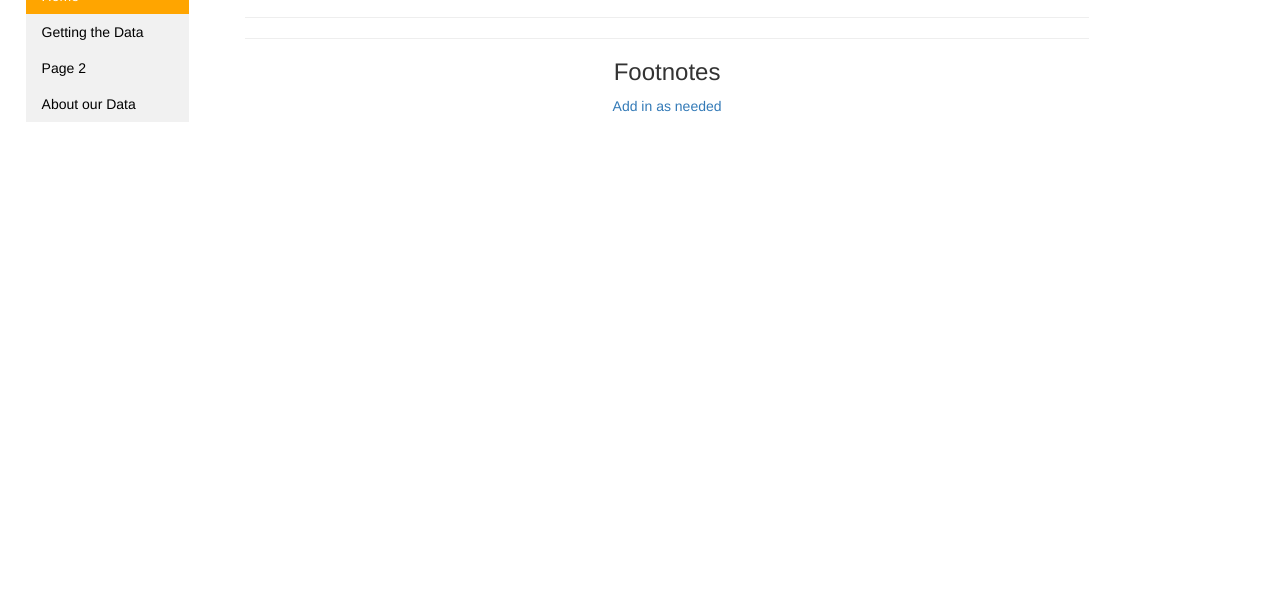
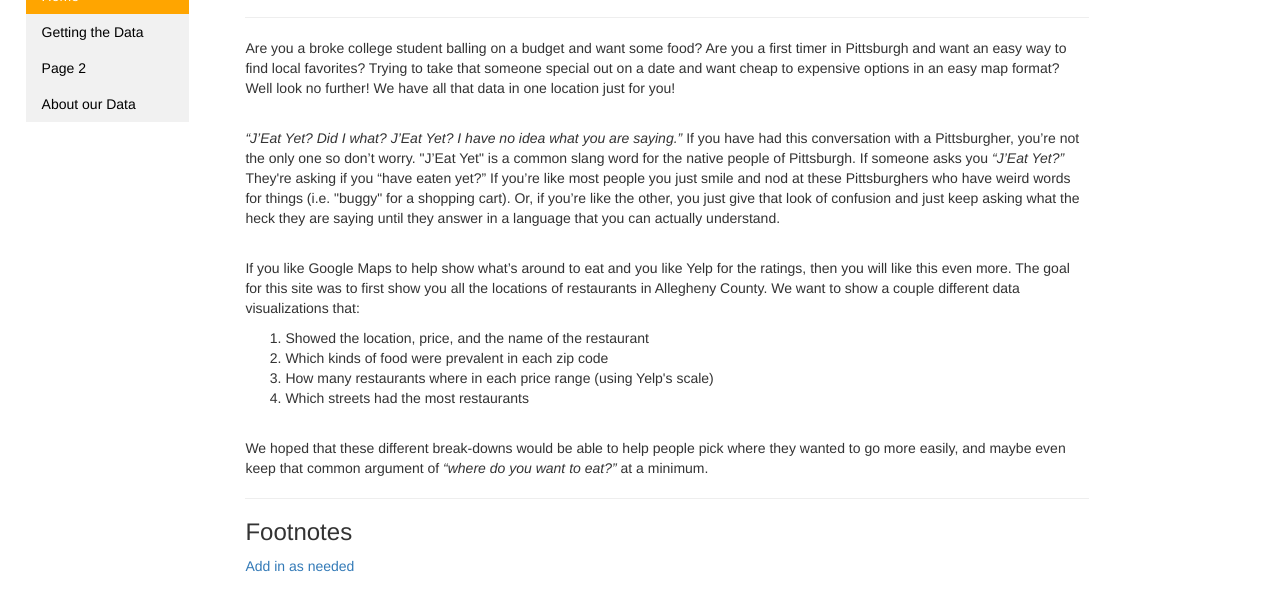
Before and after one commit to RamIyer1998/Pittsburgh-Yelp-Data, a plain HTML site: page index.html in a window 1280 px wide. Shown: the part 784-1380 px from the top of the page. Before the commit the page ends 920 px from the top, so only its background shows below. Drawn offline with nearby package versions, Linux system fonts and the light colour scheme.

Commit message:
Added Sarah's introduction with a few edits

```diff
--- a/index.html
+++ b/index.html
@@ -13,7 +13,7 @@
 
         // Loop through the buttons and add the active class to the current/clicked button
         for (var i = 0; i < btns.length; i++) {
-              btns[i].addEventListener("click", function() {
+            btns[i].addEventListener("click", function () {
                 var current = document.getElementsByClassName("active");
                 current[0].className = current[0].className.replace(" active", "");
                 this.className += " active";
@@ -40,13 +40,43 @@
         </ul>
     </div>
     <div class="row">
-        <div class="col-md-8 container" style="text-align: center">
+        <div class="col-md-8 container" >
             <br>
             <br>
 
-            <h1>Pittsburgh Cuisine</h1>
+            <h1 style="text-align: center">Pittsburgh Cuisine</h1>
             <hr>
-
+            <p>Are you a broke college student balling on a budget and want some food? Are you a first timer in
+                Pittsburgh
+                and want an easy way to find local favorites? Trying to take that someone special out on a date and want
+                cheap to expensive options in an easy map format? Well look no further! We have all that data in one
+                location just for you! </p><br>
+            <p>
+                <i>“J’Eat Yet? Did I what? J’Eat Yet? I have no idea what you are saying.”</i> If you have had this
+                conversation with a Pittsburgher, you’re not the only one so don’t worry. "J’Eat Yet" is a common slang
+                word
+                for the native people of Pittsburgh. If someone asks you <i>“J’Eat Yet?”</i> They're asking if you “have
+                eaten
+                yet?” If you’re like most people you just smile and nod at these Pittsburghers who have weird words
+                for
+                things (i.e. "buggy" for a shopping cart). Or, if you’re like the other, you just give that look of confusion
+                and
+                just keep asking what the heck they are saying until they answer in a language that you can actually
+                understand.
+            </p><br>
+            <p>If you like Google Maps to help show what’s around to eat and you like Yelp for the ratings, then you
+                will like this even more. The goal for this site was to first show you all the locations of restaurants
+                in Allegheny County. We want to show a couple different data visualizations that:</p>
+            <ol>
+                <li>Showed the location, price, and the name of the restaurant</li>
+                <li>Which kinds of food were prevalent in each zip code</li>
+                <li>How many restaurants where in each price range (using Yelp's scale)</li>
+                <li>Which streets had the most restaurants</li>
+            </ol>
+            <br>
+                <p>We hoped that these different break-downs would be able to help people pick where they
+                wanted to go more easily, and maybe even keep that common argument of <i>“where do you want to eat?”</i>
+                at a minimum.</p>
 
             <hr>
             <h3>Footnotes</h3>
```
Lines whose indentation alone changed are shown as unchanged.
